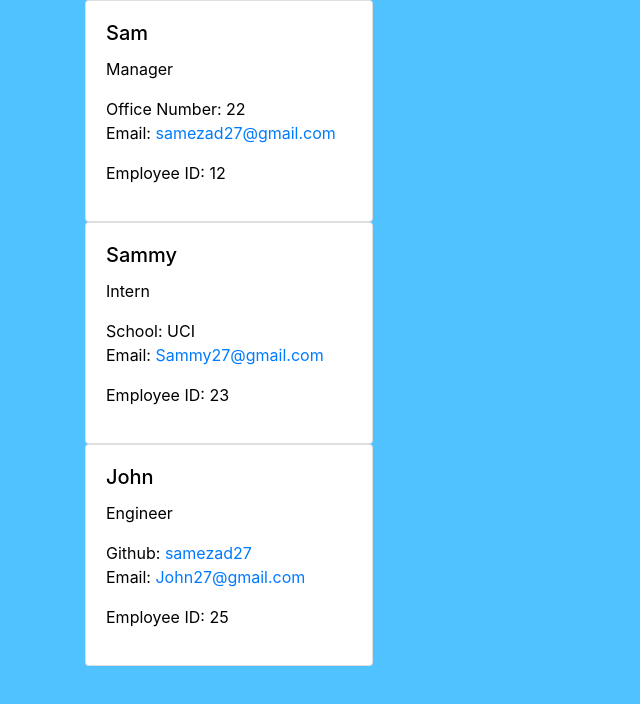
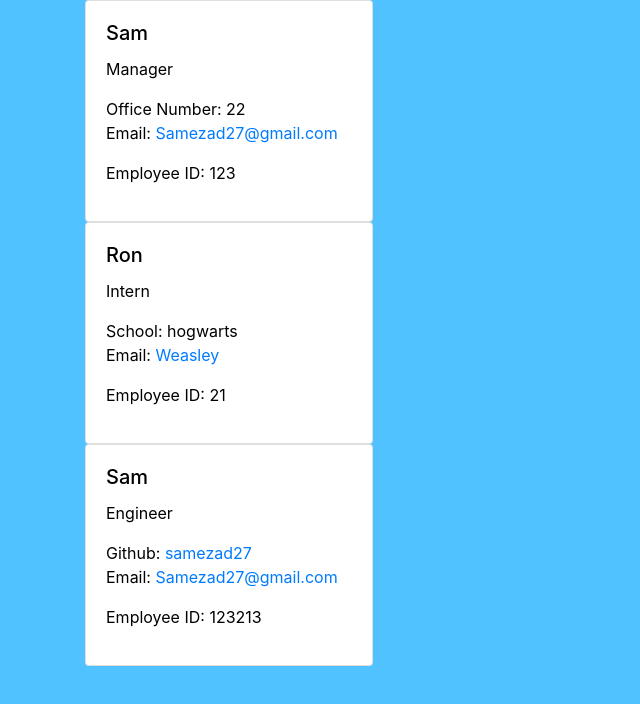
Before and after one commit to samezad27/hw-8-test-driven, a website: page index.html in a window 1280 px wide. Shown: the whole page, without its empty margins (0-640 px from the left). Drawn offline with nearby package versions, Linux system fonts and the light colour scheme.

Commit message:
fixed video

```diff
--- a/index.html
+++ b/index.html
@@ -14,28 +14,28 @@
             <h5 class="card-title">Sam</h5>
             <p class="card-text">Manager</p>
             Office Number: 22
-            <p>Email: <a href="mailto:samezad27@gmail.com">samezad27@gmail.com</a></p>
-            <p>Employee ID: 12<p>
+            <p>Email: <a href="mailto:Samezad27@gmail.com">Samezad27@gmail.com</a></p>
+            <p>Employee ID: 123<p>
         </div>
     </div>
 
         <div class="card" style="width: 18rem;">
         <div class="card-body">
-            <h5 class="card-title">Sammy</h5>
+            <h5 class="card-title">Ron</h5>
             <p class="card-text">Intern</p>
-            School: UCI
-            <p>Email: <a href="mailto:Sammy27@gmail.com">Sammy27@gmail.com</a></p>
-            <p>Employee ID: 23<p>
+            School: hogwarts
+            <p>Email: <a href="mailto:Weasley">Weasley</a></p>
+            <p>Employee ID: 21<p>
         </div>
     </div>
 
         <div class="card" style="width: 18rem;">
         <div class="card-body">
-            <h5 class="card-title">John</h5>
+            <h5 class="card-title">Sam</h5>
             <p class="card-text">Engineer</p>
             Github: <a href="https://github.com/samezad27" target="_blank">samezad27</a>
-            <p>Email: <a href="mailto:John27@gmail.com">John27@gmail.com</a></p>
-            <p>Employee ID: 25<p>
+            <p>Email: <a href="mailto:Samezad27@gmail.com">Samezad27@gmail.com</a></p>
+            <p>Employee ID: 123213<p>
         </div>
     </div>
 
```
Also changed, not shown: README.md.
